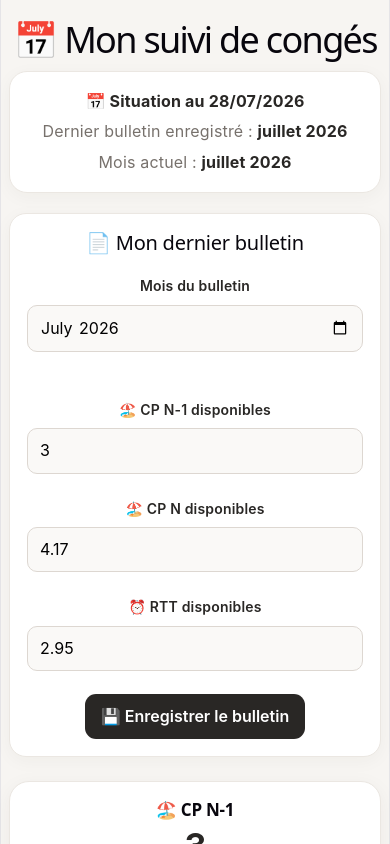
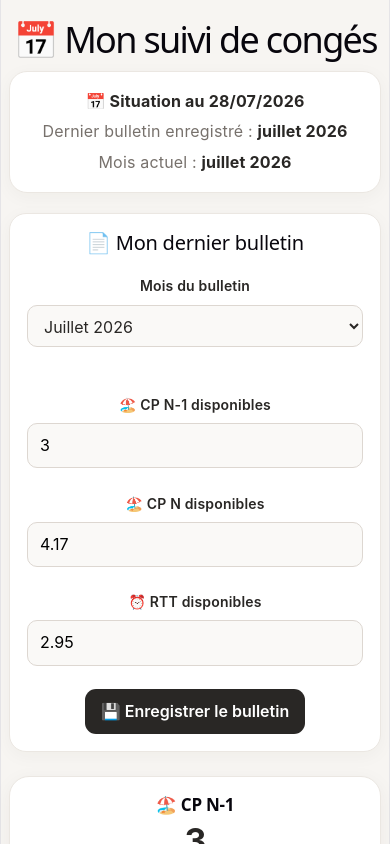
Before and after one commit to mathildem45/suivi-conges, a React (Vite) app: page / in a window 390 px wide. Shown: the top 844 px of the page. Built offline with nearby package versions, Linux system fonts and the light colour scheme.

Commit message:
Correction affichage bulletin

```diff
--- a/src/App.css
+++ b/src/App.css
@@ -1656,75 +1656,42 @@ body.dark .next-leave-type,
   }
 
 }
-
 /* =========================================
-   CORRECTION IPHONE — SUIVI DU BULLETIN
+   MOIS DU BULLETIN
 ========================================= */
 
-@media (max-width: 600px) {
-
-  .monthly-summary {
+.bulletin-month-select {
+  display: block;
+  width: 100%;
+  max-width: 300px;
+  height: 42px;
+  margin: 0;
+  padding: 10px 12px;
+  border: 1px solid #ddd7d1;
+  border-radius: 10px;
+  background: #faf9f7;
+  color: #292725;
+  box-sizing: border-box;
+}
+
+/* Mode sombre */
+@media (prefers-color-scheme: dark) {
+  .bulletin-month-select {
+    background: #302d2a;
+    border-color: #4a4642;
+    color: #f3f0ed;
+  }
+
+  .bulletin-month-select option {
+    background: #302d2a;
+    color: #f3f0ed;
+  }
+}
+
+/* Mobile */
+@media (max-width: 768px) {
+  .bulletin-month-select {
     width: 100%;
     max-width: 100%;
-    margin-left: 0;
-    margin-right: 0;
-    padding: 20px;
-    overflow: hidden;
-  }
-
-  .current-month {
-    width: 100%;
-    max-width: 100%;
-    margin-left: 0;
-    margin-right: 0;
-    padding: 14px 16px;
-  }
-
-  .monthly-summary-header {
-    width: 100%;
-  }
-
-  .summary-section,
-  .summary-forecast,
-  .monthly-summary-note {
-    width: 100%;
-    max-width: 100%;
-    margin-left: 0;
-    margin-right: 0;
-  }
-}
-
-/* =========================================
-   📱 ALIGNEMENT DU MOIS DU BULLETIN
-========================================= */
-
-@media (max-width: 600px) {
-
-  .monthly-summary {
-    width: 100%;
-    max-width: 100%;
-    margin-left: 0;
-    margin-right: 0;
-  }
-
-  .monthly-summary .current-month {
-    display: flex;
-    width: 100%;
-    max-width: 100%;
-    margin-left: 0 !important;
-    margin-right: 0 !important;
-    box-sizing: border-box;
-  }
-
-}
-/* Correction du champ "Mois du bulletin" sur iPhone */
-@media (max-width: 768px) {
-  .bulletin input[type="month"] {
-    display: block;
-    margin-left: 0 !important;
-    margin-right: 0 !important;
-    width: 100%;
-    max-width: 100%;
-    box-sizing: border-box;
-  }
-}
+  }
+}
--- a/src/components/Bulletin.jsx
+++ b/src/components/Bulletin.jsx
@@ -1,90 +1,75 @@
 import { useState } from "react";
 
-function Bulletin({
-  bulletin,
-  onSave
-}) {
-
-  const [mois, setMois] =
-    useState(bulletin.mois);
-
-  const [cpN1, setCpN1] =
-    useState(bulletin.cpN1Disponible);
-
-  const [cpN, setCpN] =
-    useState(bulletin.cpNDisponible);
-
-  const [rtt, setRtt] =
-    useState(bulletin.rttDisponible);
-
+function Bulletin({ bulletin, onSave }) {
+  const [mois, setMois] = useState(bulletin.mois);
+  const [cpN1, setCpN1] = useState(bulletin.cpN1Disponible);
+  const [cpN, setCpN] = useState(bulletin.cpNDisponible);
+  const [rtt, setRtt] = useState(bulletin.rttDisponible);
 
   function enregistrer() {
-
-    const dernierJour =
-  new Date(
+    const dernierJour = new Date(
       Number(mois.substring(0, 4)),
       Number(mois.substring(5, 7)),
       0
     );
 
-const dateFin =
-  `${dernierJour.getFullYear()}-${String(
+    const dateFin = `${dernierJour.getFullYear()}-${String(
       dernierJour.getMonth() + 1
-  ).padStart(2, "0")}-${String(
-    dernierJour.getDate()
-  ).padStart(2, "0")}`;
-
+    ).padStart(2, "0")}-${String(dernierJour.getDate()).padStart(2, "0")}`;
 
     onSave({
-
       mois,
-
       dateFin,
-
-  cpN1Disponible:
-    Number(cpN1),
-
-  cpNDisponible:
-    Number(cpN),
-
-  rttDisponible:
-    Number(rtt)
-
+      cpN1Disponible: Number(cpN1),
+      cpNDisponible: Number(cpN),
+      rttDisponible: Number(rtt),
     });
-
-
-
   }
 
-
   return (
-
     <div className="bulletin">
-
       <h2>📄 Mon dernier bulletin</h2>
 
-      <label>
-        Mois du bulletin
-      </label>
+      <label>Mois du bulletin</label>
 
       <br />
 
-      <input
-        type="month"
+      <select
+        className="bulletin-month-select"
         value={mois}
-        onChange={(e) =>
-          setMois(e.target.value)
-        }
-      />
+        onChange={(e) => setMois(e.target.value)}
+      >
+        <option value="2026-01">Janvier 2026</option>
+        <option value="2026-02">Février 2026</option>
+        <option value="2026-03">Mars 2026</option>
+        <option value="2026-04">Avril 2026</option>
+        <option value="2026-05">Mai 2026</option>
+        <option value="2026-06">Juin 2026</option>
+        <option value="2026-07">Juillet 2026</option>
+        <option value="2026-08">Août 2026</option>
+        <option value="2026-09">Septembre 2026</option>
+        <option value="2026-10">Octobre 2026</option>
+        <option value="2026-11">Novembre 2026</option>
+        <option value="2026-12">Décembre 2026</option>
 
+        <option value="2027-01">Janvier 2027</option>
+        <option value="2027-02">Février 2027</option>
+        <option value="2027-03">Mars 2027</option>
+        <option value="2027-04">Avril 2027</option>
+        <option value="2027-05">Mai 2027</option>
+        <option value="2027-06">Juin 2027</option>
+        <option value="2027-07">Juillet 2027</option>
+        <option value="2027-08">Août 2027</option>
+        <option value="2027-09">Septembre 2027</option>
+        <option value="2027-10">Octobre 2027</option>
+        <option value="2027-11">Novembre 2027</option>
+        <option value="2027-12">Décembre 2027</option>
+      </select>
 
       <br />
       <br />
 
-
-      <label>
-        🏖️ CP N-1 disponibles
-      </label>
+      <label>🏖️ CP N-1 disponibles</label>
 
       <br />
 
@@ -92,19 +77,13 @@ onSave({
         type="number"
         step="0.01"
         value={cpN1}
-        onChange={(e) =>
-          setCpN1(e.target.value)
-        }
+        onChange={(e) => setCpN1(e.target.value)}
       />
-
 
       <br />
       <br />
 
-
-      <label>
-        🏖️ CP N disponibles
-      </label>
+      <label>🏖️ CP N disponibles</label>
 
       <br />
 
@@ -112,19 +91,13 @@ onSave({
         type="number"
         step="0.01"
         value={cpN}
-        onChange={(e) =>
-          setCpN(e.target.value)
-        }
+        onChange={(e) => setCpN(e.target.value)}
       />
-
 
       <br />
       <br />
 
-
-      <label>
-        ⏰ RTT disponibles
-      </label>
+      <label>⏰ RTT disponibles</label>
 
       <br />
 
@@ -132,25 +105,17 @@ onSave({
         type="number"
         step="0.01"
         value={rtt}
-        onChange={(e) =>
-          setRtt(e.target.value)
-        }
+        onChange={(e) => setRtt(e.target.value)}
       />
-
 
       <br />
       <br />
 
-
       <button onClick={enregistrer}>
         💾 Enregistrer le bulletin
       </button>
-
     </div>
-
   );
-
 }
 
-
 export default Bulletin;
```
Lines whose indentation alone changed are shown as unchanged.
